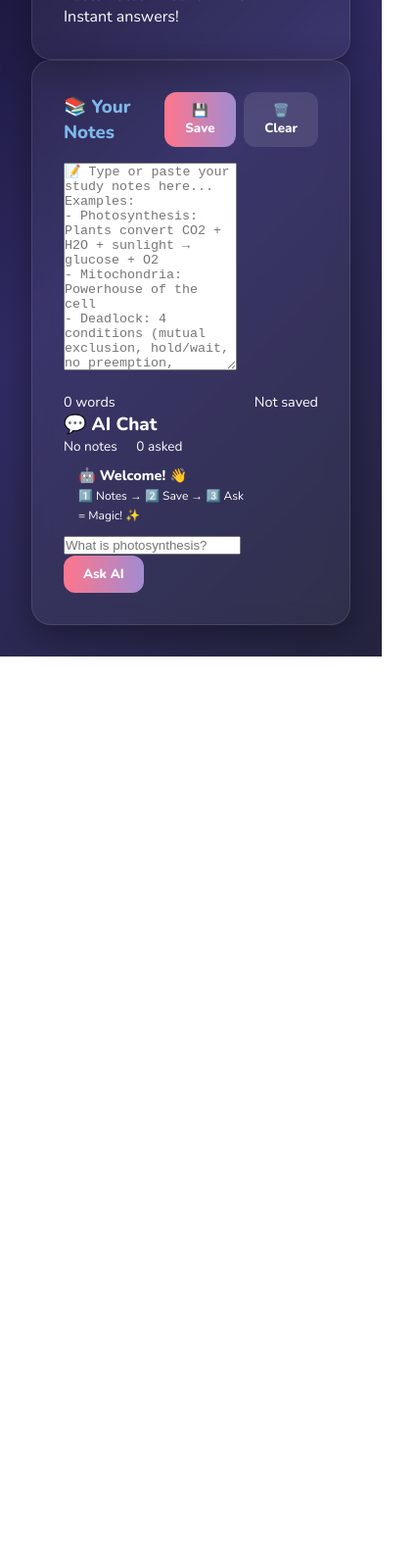
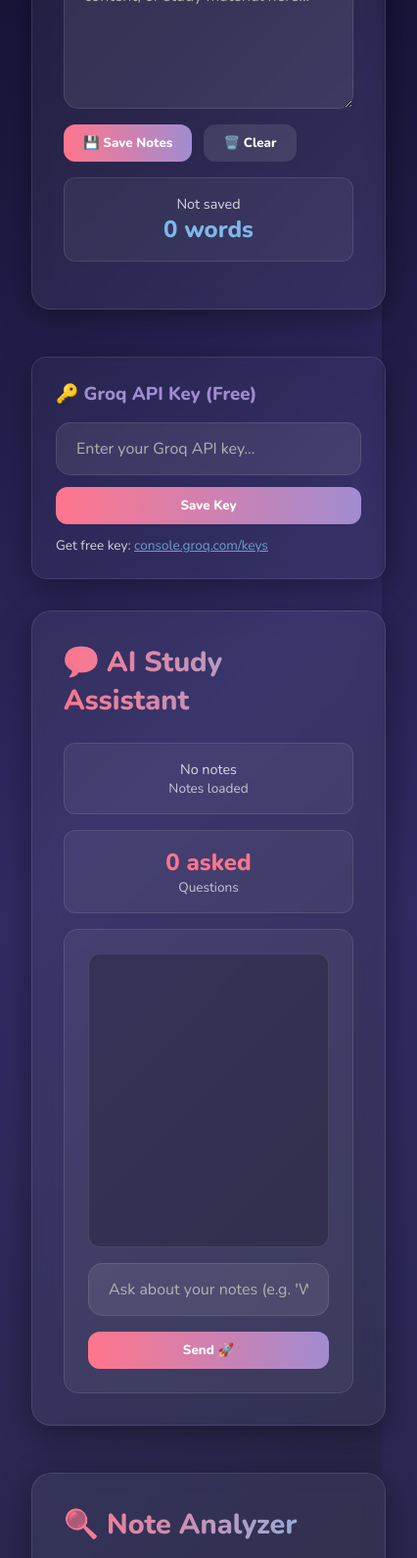
Before and after one commit to pro-user-cyber/Student-so, a plain HTML site: page assistant.html in a window 390 px wide. Shown: the part 311-1901 px from the top of the page at 98% size, 426 px wide, since content can reach past the window. Before the commit the page ends 981 px from the top, so only its background shows below. Drawn offline with nearby package versions, Linux system fonts and the light colour scheme.

Commit message:
feat: add AI assistant UI with notes editor, chat interface, API key input, and note analyzer layout

```diff
--- a/assistant.html
+++ b/assistant.html
@@ -3,81 +3,228 @@
 <head>
     <meta charset="UTF-8">
     <meta name="viewport" content="width=device-width, initial-scale=1.0">
-    <title>🤖 AI Assistant - Student OS</title>
+    <title>AI Assistant - Student OS</title>
     <link rel="stylesheet" href="css/style.css">
+    <style>
+        /* Additional AI Assistant Styles */
+        .ai-container { max-width: 1400px; margin: 0 auto; padding: 2rem; }
+        .section { margin-bottom: 3rem; }
+        .section-title {
+            font-size: 1.8rem;
+            font-weight: 800;
+            margin-bottom: 1.5rem;
+            background: linear-gradient(90deg, var(--accent-pink), var(--accent-blue));
+            -webkit-background-clip: text;
+            -webkit-text-fill-color: transparent;
+        }
+        .input-group {
+            display: flex;
+            gap: 1rem;
+            flex-wrap: wrap;
+            align-items: end;
+        }
+        .form-input {
+            flex: 1;
+            min-width: 300px;
+            padding: 15px 20px;
+            background: rgba(255,255,255,0.08);
+            border: 1px solid var(--glass-border);
+            border-radius: 15px;
+            color: white;
+            font-size: 1rem;
+            font-family: 'Nunito', sans-serif;
+        }
+        .form-input::placeholder { color: var(--text-muted); }
+        .form-input:focus {
+            outline: none;
+            background: rgba(255,255,255,0.12);
+            border-color: var(--accent-blue);
+        }
+        .stats-grid {
+            display: grid;
+            grid-template-columns: repeat(auto-fit, minmax(200px, 1fr));
+            gap: 1rem;
+            margin: 1rem 0;
+        }
+        .stat-item {
+            background: rgba(255,255,255,0.05);
+            padding: 1rem;
+            border-radius: 12px;
+            text-align: center;
+            border: 1px solid var(--glass-border);
+        }
+        .status {
+            padding: 0.75rem 1rem;
+            border-radius: 8px;
+            margin: 1rem 0;
+            font-weight: 600;
+            display: none;
+        }
+        .chat-container {
+            background: rgba(255,255,255,0.05);
+            border-radius: 15px;
+            padding: 1.5rem;
+            border: 1px solid var(--glass-border);
+        }
+        .chat-window {
+            height: 350px;
+            overflow-y: auto;
+            border: 1px solid var(--glass-border);
+            border-radius: 12px;
+            padding: 1.5rem;
+            margin-bottom: 1rem;
+            background: rgba(0,0,0,0.2);
+            display: flex;
+            flex-direction: column;
+            gap: 12px;
+        }
+        .message {
+            padding: 12px 18px;
+            border-radius: 18px;
+            max-width: 85%;
+            font-size: 0.95rem;
+            position: relative;
+        }
+        .message.user {
+            background: linear-gradient(90deg, var(--accent-blue), var(--accent-purple));
+            align-self: flex-end;
+            border-bottom-right-radius: 4px;
+        }
+        .message.assistant {
+            background: rgba(255,255,255,0.12);
+            align-self: flex-start;
+            border-bottom-left-radius: 4px;
+        }
+        .message time {
+            font-size: 0.75rem;
+            opacity: 0.7;
+            display: block;
+            margin-bottom: 4px;
+        }
+        .filter-results {
+            display: none;
+            background: rgba(255,255,255,0.05);
+            border-radius: 15px;
+            padding: 2rem;
+            border: 1px solid var(--glass-border);
+            margin-top: 1rem;
+        }
+        .api-section {
+            background: rgba(255,255,255,0.03);
+            border-radius: 15px;
+            padding: 1.5rem;
+            border: 1px solid var(--glass-border);
+            margin-bottom: 2rem;
+        }
+        @media (max-width: 768px) {
+            .input-group { flex-direction: column; align-items: stretch; }
+            .form-input { min-width: auto; }
+            .chat-window { height: 300px; }
+        }
+    </style>
 </head>
 <body>
-    <nav class="glass-nav">
-        <div class="logo">🤖 Student OS</div>
+    <!-- Navigation -->
+    <nav class="glass-panel" style="border-radius: 0 0 20px 20px; margin-bottom: 0;">
+        <div class="logo">Student OS</div>
         <div class="nav-links">
-            <a href="index.html">🏠 Home</a>
-            <a href="pomodoro.html">⏱️ Pomodoro</a>
-            <a href="calculator.html">🧮 Calc</a>
-            <a href="assistant.html" class="active">🤖 AI</a>
-            <a href="search.html">🔍 Search</a>
-            <a href="storage.html">💾 Storage</a>
+            <a href="index.html">Home</a>
+            <a href="pomodoro.html">Pomodoro</a>
+            <a href="calculator.html">Calc</a>
+            <a href="assistant.html" class="active">AI</a>
+            <a href="search.html">Search</a>
+            <a href="storage.html">Storage</a>
         </div>
     </nav>
 
-    <div class="container">
-        <div class="glass-panel hero">
-            <h1 class="hero-title">🤖 Super AI Assistant</h1>
-            <p class="hero-subtitle">Paste notes → Save → Ask = Instant answers!</p>
+    <div class="ai-container">
+        <!-- Notes Section -->
+        <div class="glass-panel section">
+            <h2 class="section-title">📝 Study Notes</h2>
+            <div class="input-group">
+                <textarea
+                    id="notes-input"
+                    class="form-input"
+                    rows="6"
+                    placeholder="Paste your lecture notes, textbook content, or study material here..."
+                ></textarea>
+                <div>
+                    <button id="save-notes-btn" class="btn btn-primary">💾 Save Notes</button>
+                    <button id="clear-notes-btn" class="btn btn-secondary" style="margin-left: 0.5rem;">🗑️ Clear</button>
+                </div>
+            </div>
+            <div id="notes-status" class="status"></div>
+            <div class="stats-grid">
+                <div class="stat-item">
+                    <div id="notes-info" style="font-size: 0.9rem; opacity: 0.8;">Not saved</div>
+                    <div id="notes-count-display" style="font-size: 1.5rem; font-weight: 800; color: var(--accent-blue);">0 words</div>
+                </div>
+            </div>
         </div>
 
-        <div class="glass-panel">
-            <div class="assistant-container">
-                <!-- NOTES SECTION -->
-                <div class="notes-section">
-                    <div style="display: flex; justify-content: space-between; align-items: center; margin-bottom: 1rem;">
-                        <h3 style="margin: 0; color: var(--accent-blue);">📚 Your Notes</h3>
-                        <div style="display: flex; gap: 0.5rem;">
-                            <button id="save-notes-btn" class="btn btn-primary">💾 Save</button>
-                            <button id="clear-notes-btn" class="btn btn-secondary">🗑️ Clear</button>
-                        </div>
-                    </div>
-                    <textarea
-                        id="notes-input"
-                        class="notes-textarea"
-                        placeholder="📝 Type or paste your study notes here...
-Examples:
-- Photosynthesis: Plants convert CO2 + H2O + sunlight → glucose + O2
-- Mitochondria: Powerhouse of the cell
-- Deadlock: 4 conditions (mutual exclusion, hold/wait, no preemption, circular wait)"
-                        rows="14"
-                    ></textarea>
-                    <div style="margin-top: 1rem; font-size: 0.9rem; display: flex; justify-content: space-between;">
-                        <span id="notes-count-display">0 words</span>
-                        <span id="notes-info">Not saved</span>
-                    </div>
-                    <div id="notes-status" class="status" style="display: none; margin-top: 0.5rem;"></div>
+        <!-- API Key Section -->
+        <div class="glass-panel api-section">
+            <h3 style="margin-bottom: 1rem; color: var(--accent-purple);">🔑 Groq API Key (Free)</h3>
+            <div class="input-group" style="gap: 0.75rem;">
+                <input
+                    id="api-key-input"
+                    type="password"
+                    class="form-input"
+                    placeholder="Enter your Groq API key..."
+                >
+                <button id="save-api-key-btn" class="btn btn-primary">Save Key</button>
+            </div>
+            <div id="api-status" style="margin-top: 0.5rem; font-size: 0.9rem;"></div>
+            <div style="margin-top: 0.75rem; font-size: 0.85rem; opacity: 0.8;">
+                Get free key: <a href="https://console.groq.com/keys" target="_blank" style="color: var(--accent-blue);">console.groq.com/keys</a>
+            </div>
+        </div>
+
+        <!-- Chat Section -->
+        <div class="glass-panel section">
+            <h2 class="section-title">💬 AI Study Assistant</h2>
+            <div class="stats-grid">
+                <div class="stat-item">
+                    <div id="chat-notes-status" style="font-size: 0.9rem; opacity: 0.8;">No notes</div>
+                    <div style="font-size: 0.85rem; opacity: 0.7;">Notes loaded</div>
                 </div>
+                <div class="stat-item">
+                    <div id="questions-count-display" style="font-size: 1.5rem; font-weight: 800; color: var(--accent-pink);">0 asked</div>
+                    <div style="font-size: 0.85rem; opacity: 0.7;">Questions</div>
+                </div>
+            </div>
+            <div class="chat-container">
+                <div id="chat-messages" class="chat-window"></div>
+                <div class="input-group">
+                    <input
+                        id="question-input"
+                        class="form-input"
+                        placeholder="Ask about your notes (e.g. 'What is photosynthesis?'..."
+                    >
+                    <button id="send-btn" class="btn btn-primary">Send 🚀</button>
+                </div>
+            </div>
+        </div>
 
-                <!-- CHAT SECTION -->
-                <div class="chat-container">
-                    <div class="chat-header">
-                        <h3 style="margin: 0;">💬 AI Chat</h3>
-                        <div style="font-size: 0.85rem;">
-                            <span id="chat-notes-status">No notes</span>
-                            <span id="questions-count-display" style="margin-left: 1rem;">0 asked</span>
-                        </div>
-                    </div>
-                    <div id="chat-messages" class="chat-messages">
-                        <div class="message assistant">
-                            <time>🤖</time>
-                            <strong>Welcome! 👋</strong><br>
-                            <small>1️⃣ Notes → 2️⃣ Save → 3️⃣ Ask = Magic! ✨</small>
-                        </div>
-                    </div>
-                    <div class="chat-input-container">
-                        <input id="question-input" class="chat-input" placeholder="What is photosynthesis?">
-                        <button id="send-btn" class="btn btn-primary">Ask AI</button>
-                    </div>
-                </div>
+        <!-- Filter/Analyze Section -->
+        <div class="glass-panel section">
+            <h2 class="section-title">🔍 Note Analyzer</h2>
+            <div class="input-group">
+                <input
+                    id="filter-topic-input"
+                    class="form-input"
+                    placeholder="Enter topic to analyze (e.g. 'Photosynthesis', 'World War II'..."
+                >
+                <button id="analyze-btn" class="btn btn-primary">🔍 Analyze Notes</button>
+            </div>
+            <div id="filter-results" class="filter-results">
+                <div id="filter-sentences"></div>
+                <div id="filter-correction" style="margin-top: 1.5rem; padding: 1rem; background: rgba(255,255,255,0.08); border-radius: 10px; font-style: italic;"></div>
             </div>
         </div>
     </div>
 
-    <script src="js/assistant.js"></script>
+    <!-- Load the AI Assistant -->
+    <script src="ai-assistant.js"></script>
 </body>
 </html>
```
